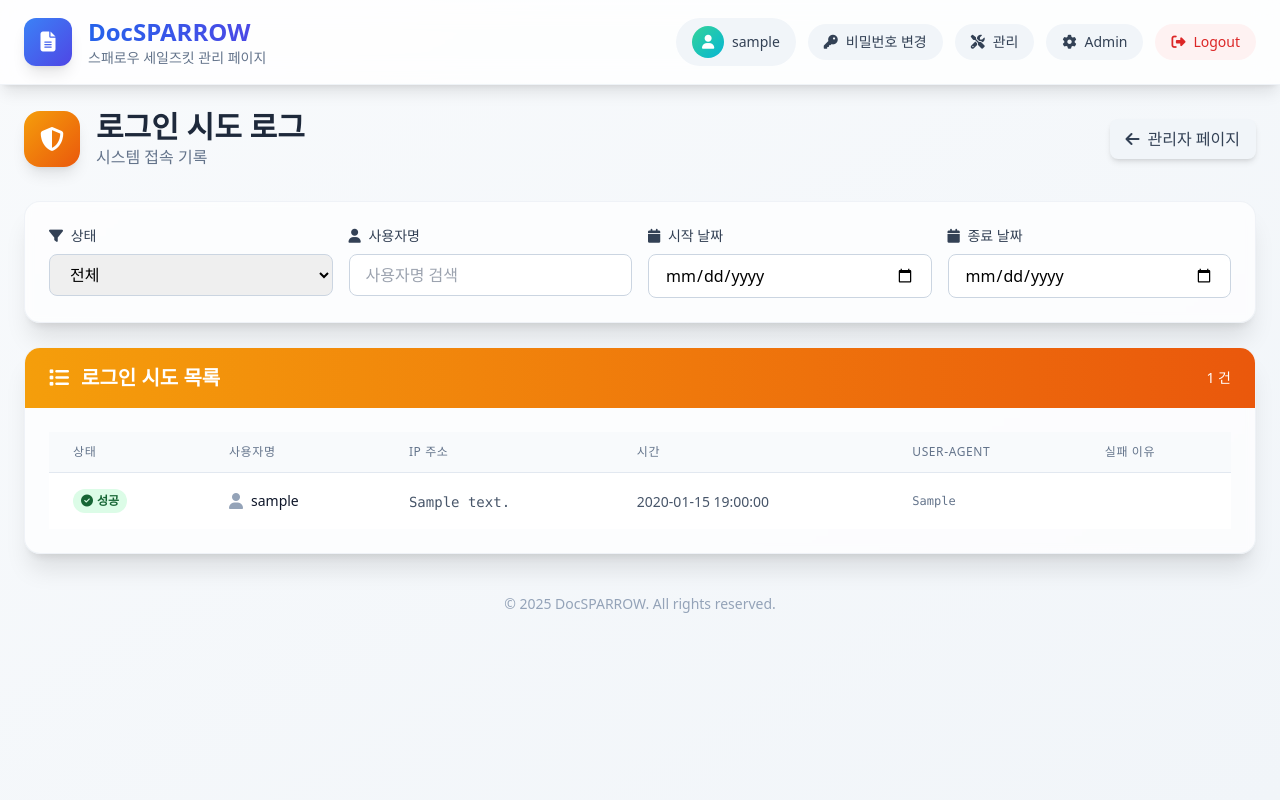
After one commit to ssafyjiyong/DocSPARROW, a Django app: page /manage/login-logs/ in a window 1280 px wide. The commit adds this page. Run offline with Django 5.2, Linux system fonts and the light colour scheme; a user stored in the database is signed in; tables that the repository leaves empty hold one stand-in row (values such as "Sample post"); parts of the project's set-up code (start-up, migrations or seed data) failed here and were passed over; some libraries are stand-ins or nearby versions.

Commit message:
로그인 기록 감시

```diff
--- /dev/null
+++ b/artifacts/templates/artifacts/login_logs.html
@@ -0,0 +1,260 @@
+{% extends "artifacts/base.html" %}
+
+{% block content %}
+<div class="max-w-7xl mx-auto" x-data="loginLogsManager()">
+    <!-- Page Header -->
+    <div class="mb-8">
+        <div class="flex items-center justify-between gap-4 mb-4">
+            <div class="flex items-center gap-4">
+                <div class="w-14 h-14 bg-gradient-to-br from-amber-500 to-orange-600 rounded-2xl flex items-center justify-center shadow-lg">
+                    <i class="fas fa-shield-halved text-white text-2xl"></i>
+                </div>
+                <div>
+                    <h1 class="text-3xl font-bold text-slate-800">로그인 시도 로그</h1>
+                    <p class="text-slate-500">시스템 접속 기록</p>
+                </div>
+            </div>
+
+            <a href="{% url 'artifacts:admin_manage' %}"
+               class="px-4 py-2 bg-slate-100 hover:bg-slate-200 text-slate-700 rounded-lg font-medium transition-all shadow-md hover:shadow-lg flex items-center gap-2">
+                <i class="fas fa-arrow-left"></i>
+                관리자 페이지
+            </a>
+        </div>
+    </div>
+
+    <!-- Filters Section -->
+    <div class="mb-6 bg-white/70 backdrop-blur-sm rounded-2xl shadow-xl border border-slate-200/50 p-6">
+        <div class="grid grid-cols-1 md:grid-cols-4 gap-4">
+            <!-- Success Filter -->
+            <div>
+                <label class="block text-sm font-medium text-slate-700 mb-2">
+                    <i class="fas fa-filter mr-1"></i> 상태
+                </label>
+                <select x-model="filters.success" @change="loadLogs()"
+                        class="w-full px-4 py-2 border border-slate-300 rounded-lg focus:ring-2 focus:ring-amber-500 focus:border-amber-500">
+                    <option value="">전체</option>
+                    <option value="true">성공</option>
+                    <option value="false">실패</option>
+                </select>
+            </div>
+
+            <!-- Username Search -->
+            <div>
+                <label class="block text-sm font-medium text-slate-700 mb-2">
+                    <i class="fas fa-user mr-1"></i> 사용자명
+                </label>
+                <input type="text" x-model="filters.username" @input.debounce.500ms="loadLogs()"
+                       placeholder="사용자명 검색"
+                       class="w-full px-4 py-2 border border-slate-300 rounded-lg focus:ring-2 focus:ring-amber-500 focus:border-amber-500">
+            </div>
+
+            <!-- Date From -->
+            <div>
+                <label class="block text-sm font-medium text-slate-700 mb-2">
+                    <i class="fas fa-calendar mr-1"></i> 시작 날짜
+                </label>
+                <input type="date" x-model="filters.date_from" @change="loadLogs()"
+                       class="w-full px-4 py-2 border border-slate-300 rounded-lg focus:ring-2 focus:ring-amber-500 focus:border-amber-500">
+            </div>
+
+            <!-- Date To -->
+            <div>
+                <label class="block text-sm font-medium text-slate-700 mb-2">
+                    <i class="fas fa-calendar mr-1"></i> 종료 날짜
+                </label>
+                <input type="date" x-model="filters.date_to" @change="loadLogs()"
+                       class="w-full px-4 py-2 border border-slate-300 rounded-lg focus:ring-2 focus:ring-amber-500 focus:border-amber-500">
+            </div>
+        </div>
+    </div>
+
+    <!-- Logs Table -->
+    <div class="bg-white/70 backdrop-blur-sm rounded-2xl shadow-xl border border-slate-200/50 overflow-hidden">
+        <div class="bg-gradient-to-r from-amber-500 to-orange-600 px-6 py-4 flex justify-between items-center">
+            <div class="flex items-center gap-3">
+                <i class="fas fa-list text-white text-xl"></i>
+                <h2 class="text-xl font-bold text-white">로그인 시도 목록</h2>
+            </div>
+            <div class="text-white text-sm">
+                <span x-text="pagination.total_count"></span> 건
+            </div>
+        </div>
+
+        <div class="p-6">
+            <!-- Loading State -->
+            <div x-show="loading" class="text-center py-8">
+                <i class="fas fa-spinner fa-spin text-3xl text-amber-500 mb-2"></i>
+                <p class="text-slate-600">로딩 중...</p>
+            </div>
+
+            <!-- Table -->
+            <div x-show="!loading" class="overflow-x-auto">
+                <table class="min-w-full divide-y divide-slate-200">
+                    <thead class="bg-slate-50">
+                        <tr>
+                            <th class="px-6 py-3 text-left text-xs font-medium text-slate-500 uppercase tracking-wider">상태</th>
+                            <th class="px-6 py-3 text-left text-xs font-medium text-slate-500 uppercase tracking-wider">사용자명</th>
+                            <th class="px-6 py-3 text-left text-xs font-medium text-slate-500 uppercase tracking-wider">IP 주소</th>
+                            <th class="px-6 py-3 text-left text-xs font-medium text-slate-500 uppercase tracking-wider">시간</th>
+                            <th class="px-6 py-3 text-left text-xs font-medium text-slate-500 uppercase tracking-wider">User-Agent</th>
+                            <th class="px-6 py-3 text-left text-xs font-medium text-slate-500 uppercase tracking-wider">실패 이유</th>
+                        </tr>
+                    </thead>
+                    <tbody class="bg-white divide-y divide-slate-200">
+                        <template x-for="log in logs" :key="log.id">
+                            <tr class="hover:bg-slate-50 transition-colors">
+                                <td class="px-6 py-4 whitespace-nowrap">
+                                    <span x-show="log.success" class="px-2 py-1 text-xs font-semibold rounded-full bg-green-100 text-green-800 flex items-center gap-1 w-fit">
+                                        <i class="fas fa-check-circle"></i> 성공
+                                    </span>
+                                    <span x-show="!log.success" class="px-2 py-1 text-xs font-semibold rounded-full bg-red-100 text-red-800 flex items-center gap-1 w-fit">
+                                        <i class="fas fa-times-circle"></i> 실패
+                                    </span>
+                                </td>
+                                <td class="px-6 py-4 whitespace-nowrap">
+                                    <div class="flex items-center gap-2">
+                                        <i class="fas fa-user text-slate-400"></i>
+                                        <span class="text-sm font-medium text-slate-900" x-text="log.username"></span>
+                                    </div>
+                                </td>
+                                <td class="px-6 py-4 whitespace-nowrap">
+                                    <span class="text-sm text-slate-600 font-mono" x-text="log.ip_address || '-'"></span>
+                                </td>
+                                <td class="px-6 py-4 whitespace-nowrap">
+                                    <span class="text-sm text-slate-600" x-text="log.created_at"></span>
+                                </td>
+                                <td class="px-6 py-4">
+                                    <span class="text-xs text-slate-500 font-mono line-clamp-2"
+                                          x-text="log.user_agent || '-'"
+                                          :title="log.user_agent"></span>
+                                </td>
+                                <td class="px-6 py-4">
+                                    <span class="text-sm text-red-600"
+                                          x-show="!log.success"
+                                          x-text="log.failure_reason || '-'"></span>
+                                </td>
+                            </tr>
+                        </template>
+                        <tr x-show="logs.length === 0 && !loading">
+                            <td colspan="6" class="px-6 py-8 text-center text-slate-500">
+                                <i class="fas fa-inbox text-3xl mb-2 block text-slate-300"></i>
+                                조건에 맞는 로그가 없습니다.
+                            </td>
+                        </tr>
+                    </tbody>
+                </table>
+            </div>
+
+            <!-- Pagination -->
+            <div x-show="!loading && pagination.total_pages > 1" class="mt-6 flex justify-between items-center">
+                <button @click="changePage(pagination.current_page - 1)"
+                        :disabled="!pagination.has_previous"
+                        class="px-4 py-2 bg-slate-100 hover:bg-slate-200 text-slate-700 rounded-lg font-medium transition-all disabled:opacity-50 disabled:cursor-not-allowed">
+                    <i class="fas fa-chevron-left mr-1"></i> 이전
+                </button>
+
+                <span class="text-sm text-slate-600">
+                    페이지 <span x-text="pagination.current_page"></span> / <span x-text="pagination.total_pages"></span>
+                </span>
+
+                <button @click="changePage(pagination.current_page + 1)"
+                        :disabled="!pagination.has_next"
+                        class="px-4 py-2 bg-slate-100 hover:bg-slate-200 text-slate-700 rounded-lg font-medium transition-all disabled:opacity-50 disabled:cursor-not-allowed">
+                    다음 <i class="fas fa-chevron-right ml-1"></i>
+                </button>
+            </div>
+        </div>
+    </div>
+</div>
+
+<style>
+    [x-cloak] { display: none !important; }
+    .line-clamp-2 {
+        display: -webkit-box;
+        -webkit-line-clamp: 2;
+        -webkit-box-orient: vertical;
+        overflow: hidden;
+    }
+</style>
+{% endblock %}
+
+{% block extra_js %}
+<script>
+function loginLogsManager() {
+    return {
+        logs: [],
+        loading: false,
+        filters: {
+            success: '',
+            username: '',
+            date_from: '',
+            date_to: ''
+        },
+        pagination: {
+            current_page: 1,
+            total_pages: 1,
+            total_count: 0,
+            has_previous: false,
+            has_next: false
+        },
+
+        init() {
+            this.loadLogs();
+        },
+
+        async loadLogs(page = 1) {
+            this.loading = true;
+
+            const params = new URLSearchParams({
+                page: page,
+                success: this.filters.success,
+                username: this.filters.username,
+                date_from: this.filters.date_from,
+                date_to: this.filters.date_to
+            });
+
+            try {
+                const response = await fetch(`/manage/api/login-logs/?${params}`);
+                const result = await response.json();
+
+                if (result.success) {
+                    this.logs = result.logs;
+                    this.pagination = result.pagination;
+                } else {
+                    showNotification(result.error || '로그를 불러오는데 실패했습니다.', 'error');
+                }
+            } catch (error) {
+                console.error('Error loading logs:', error);
+                showNotification('로그를 불러오는데 실패했습니다.', 'error');
+            } finally {
+                this.loading = false;
+            }
+        },
+
+        changePage(page) {
+            this.loadLogs(page);
+            window.scrollTo({ top: 0, behavior: 'smooth' });
+        }
+    };
+}
+
+function showNotification(message, type = 'info') {
+    const toast = document.createElement('div');
+    toast.className = `fixed top-4 right-4 px-6 py-3 rounded-xl shadow-lg z-50 flex items-center gap-2 ${
+        type === 'success' ? 'bg-green-500' :
+        type === 'error' ? 'bg-red-500' : 'bg-blue-500'
+    } text-white font-medium animate-fade-in`;
+    toast.innerHTML = `
+        <i class="fas fa-${type === 'success' ? 'check-circle' : type === 'error' ? 'exclamation-circle' : 'info-circle'}"></i>
+        ${message}
+    `;
+    document.body.appendChild(toast);
+    setTimeout(() => {
+        toast.style.opacity = '0';
+        toast.style.transition = 'opacity 0.3s';
+        setTimeout(() => toast.remove(), 300);
+    }, 2500);
+}
+</script>
+{% endblock %}
--- a/artifacts/urls.py
+++ b/artifacts/urls.py
@@ -25,4 +25,8 @@ urlpatterns = [
     path('manage/product/<int:product_id>/delete/', manage_views.product_delete, name='product_delete'),
     path('manage/disabled-cells/', manage_views.get_disabled_cells, name='get_disabled_cells'),
     path('manage/toggle-disabled-cell/', manage_views.toggle_disabled_cell, name='toggle_disabled_cell'),
+
+    # Login Logs URLs (Superuser only)
+    path('manage/login-logs/', manage_views.login_logs_view, name='login_logs'),
+    path('manage/api/login-logs/', manage_views.get_login_logs_api, name='get_login_logs_api'),
 ]
```
Also changed, not shown: artifacts/manage_views.py (+97 -0 lines), artifacts/models.py (+30 -0 lines), artifacts/templates/artifacts/admin_manage.html (+12 -1 lines), artifacts/views.py (+39 -1 lines), artifacts/migrations/0007_loginattempt.py (added).
